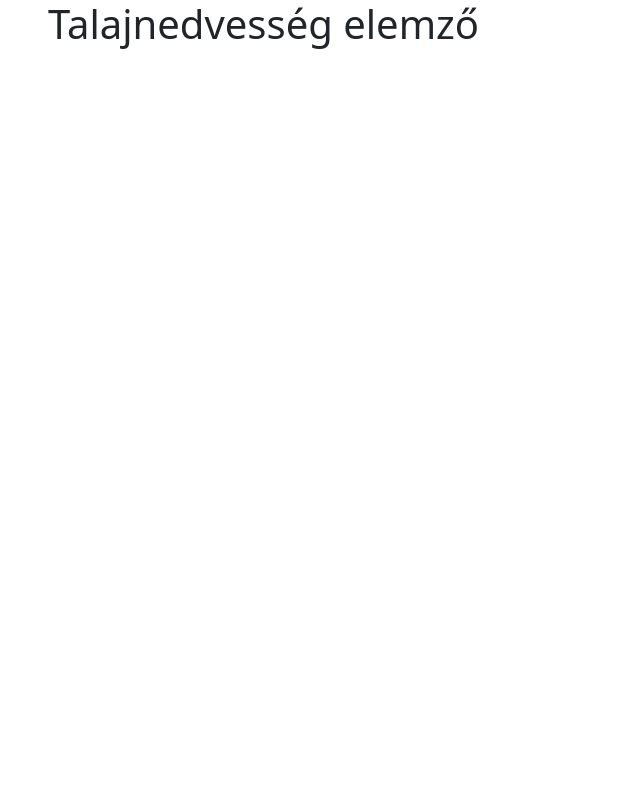
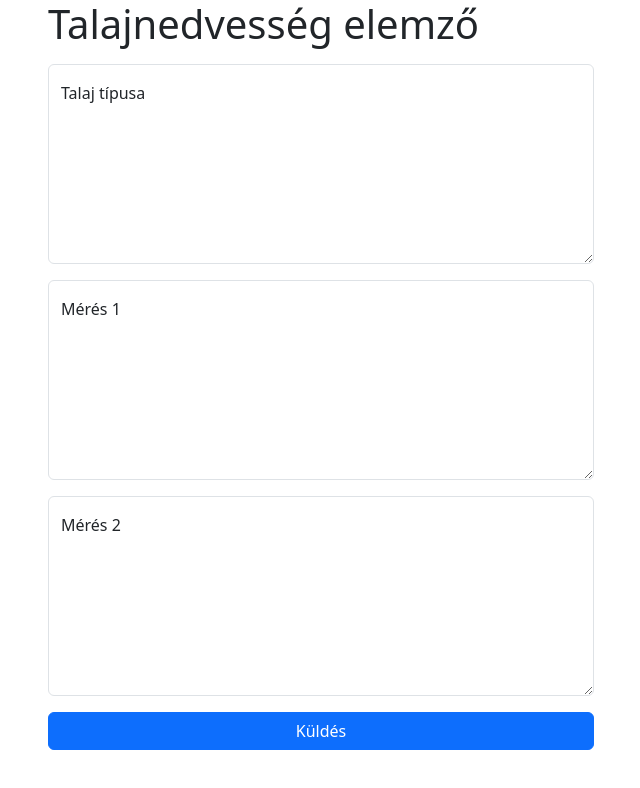
Before and after one commit to dhemeira/talajnedvesseg-elemzo, a plain HTML site: page FRONTEND/index.html in a window 1280 px wide. Shown: the whole page, without its empty margins (34-674 px from the left). Drawn offline with nearby package versions, Linux system fonts and the light colour scheme.

Commit message:
urlap letrehozasa

```diff
--- a/FRONTEND/index.html
+++ b/FRONTEND/index.html
@@ -13,6 +13,31 @@
 <body>
   <div class="container">
     <h1>Talajnedvesség elemző</h1>
+
+    <div class="row my-3">
+      <div class="col-6">
+
+        <div class="form-floating mb-3">
+          <textarea class="form-control" placeholder="Talaj típusa" id="talaj-tipus" style="height: 12.5em"></textarea>
+          <label for="talaj-tipus">Talaj típusa</label>
+        </div>
+
+        <div class="form-floating mb-3">
+          <textarea class="form-control" placeholder="Mérés 1" id="meres-2" style="height: 12.5em"></textarea>
+          <label for="meres-2">Mérés 1</label>
+        </div>
+
+        <div class="form-floating mb-3">
+          <textarea class="form-control" placeholder="Mérés 2" id="meres-1" style="height: 12.5em"></textarea>
+          <label for="meres-1">Mérés 2</label>
+        </div>
+
+        <div class="d-grid">
+          <button type="button" onclick="submit()" class="btn btn-primary">Küldés</button>
+        </div>
+      </div>
+      <div class="col-6" id="eredmeny"></div>
+    </div>
   </div>
 
   <script src="main.js"></script>
```
